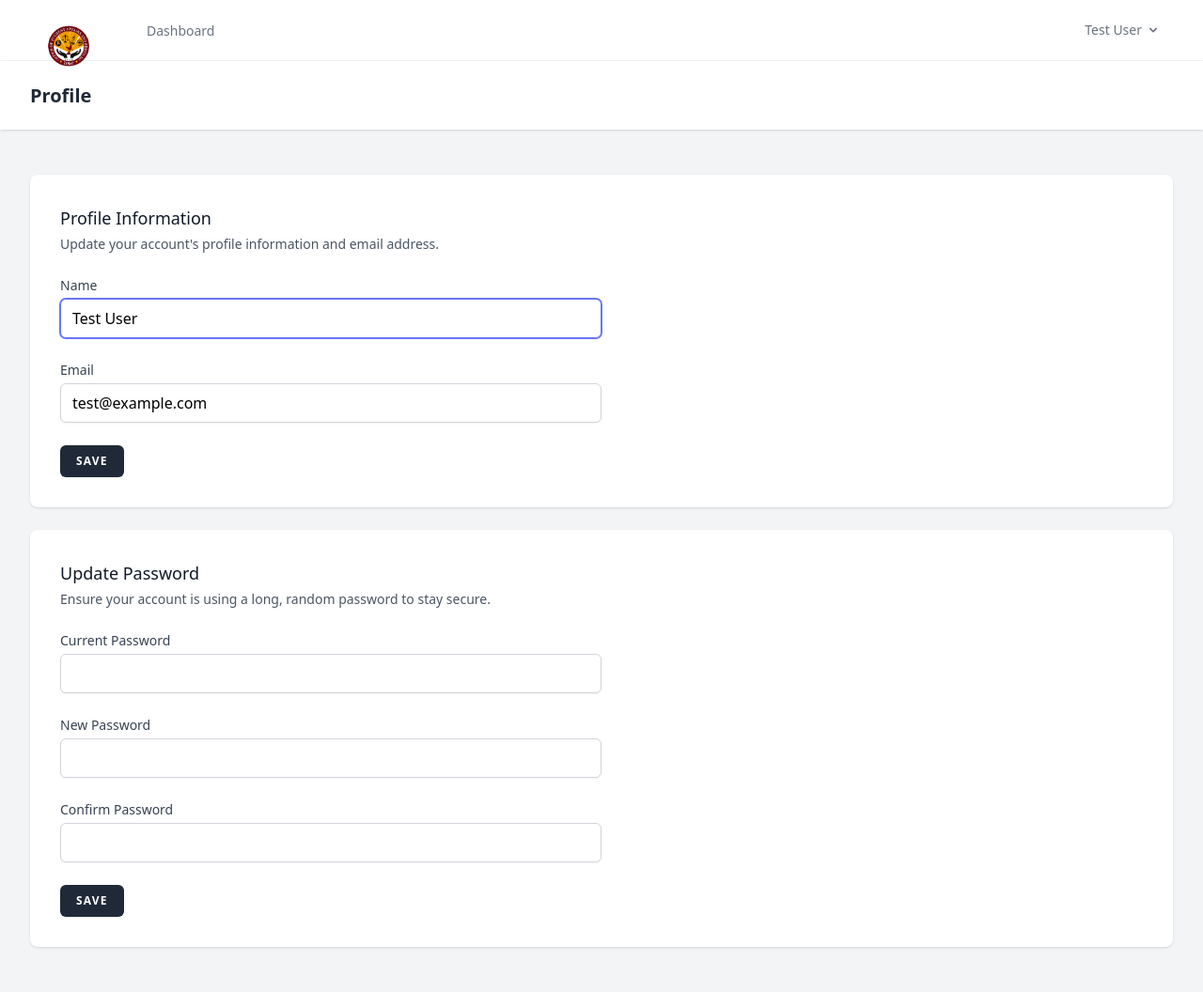
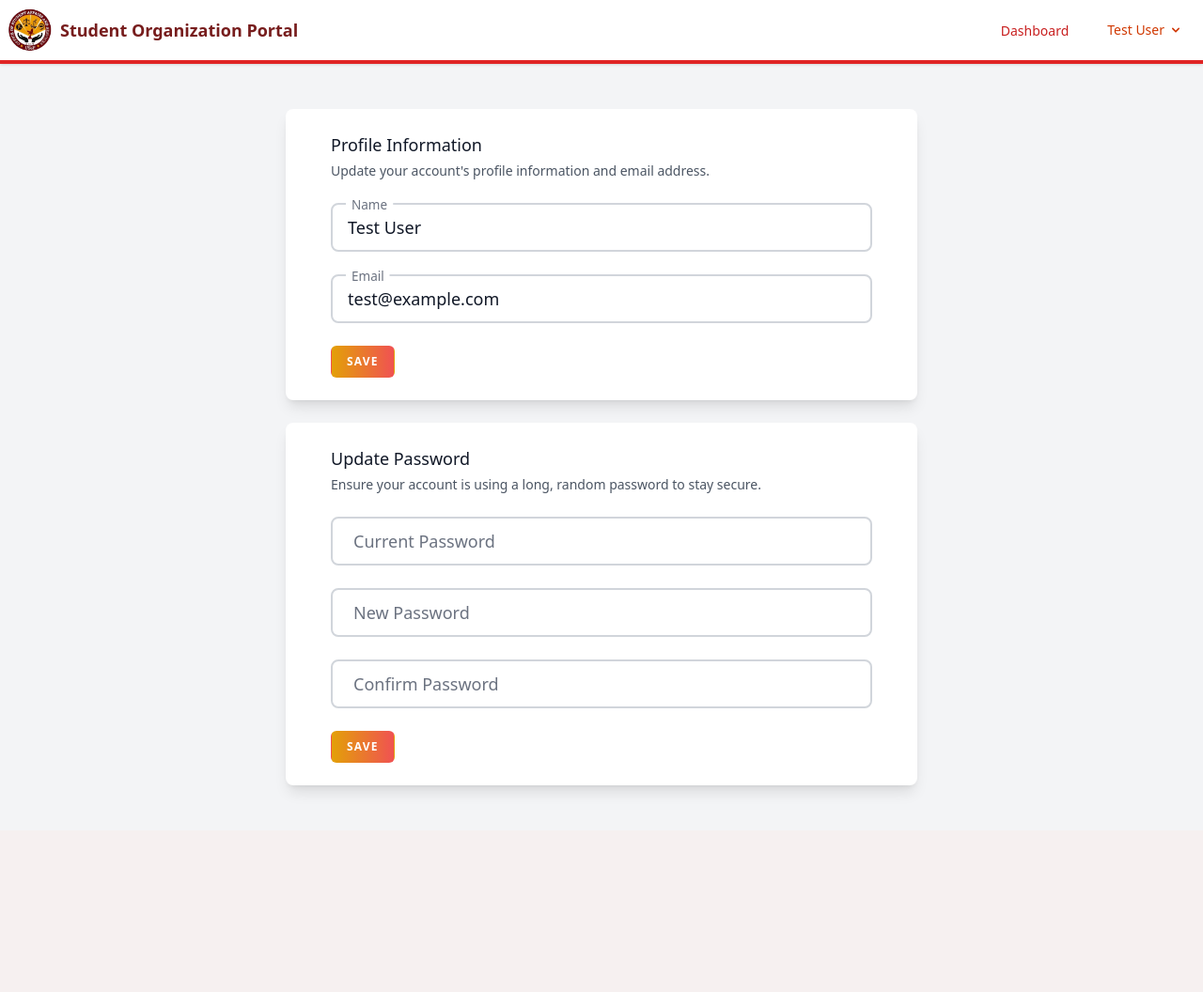
Before and after one commit to kirigaya211/osas, a Laravel app: page /profile in a window 1280 px wide. Shown: the whole page at 94% size. After the commit the page ends 845 px from the top, so only its background shows below. Run offline with Laravel 12, Linux system fonts and the light colour scheme; a user stored in the database is signed in; data comes from the database, SQL or seed files in the repository; data that the repository does not hold is empty; style sheets or scripts are compiled from the project's sources; some libraries are stand-ins or nearby versions.

Commit message:
"updated the profile page and added the OSAS logo" "updated the login and register pages" "updated the navigation bar" "fix the button design"

```diff
--- a/resources/views/components/nav-link.blade.php
+++ b/resources/views/components/nav-link.blade.php
@@ -2,8 +2,8 @@
 
 @php
 $classes = ($active ?? false)
-            ? 'inline-flex items-center px-1 pt-1 border-b-2 border-indigo-400 dark:border-indigo-600 text-sm font-medium leading-5 text-gray-900 dark:text-gray-100 focus:outline-none focus:border-indigo-700 transition duration-150 ease-in-out'
-            : 'inline-flex items-center px-1 pt-1 border-b-2 border-transparent text-sm font-medium leading-5 text-gray-500 dark:text-gray-400 hover:text-gray-700 dark:hover:text-gray-300 hover:border-gray-300 dark:hover:border-gray-700 focus:outline-none focus:text-gray-700 dark:focus:text-gray-300 focus:border-gray-300 dark:focus:border-gray-700 transition duration-150 ease-in-out';
+            ? 'inline-flex items-center px-1 pt-1 border-b-2 border-orange-400 dark:border-orange-600 text-sm font-medium leading-5 text-orange-600 dark:text-orange-600 focus:outline-none focus:border-orange-500 transition duration-150 ease-in-out'
+            : 'inline-flex items-center px-1 pt-1 border-b-2 border-transparent text-sm font-medium leading-5 text-red-700 dark:text-orange-400 hover:text-red-600 hover:border-red-600 focus:outline-none focus:text-red-600 dark:focus:text-red-600 focus:border-red-600 transition duration-150 ease-in-out';
 @endphp
 
 <a {{ $attributes->merge(['class' => $classes]) }}>
--- a/resources/views/components/primary-button.blade.php
+++ b/resources/views/components/primary-button.blade.php
@@ -1,3 +1,3 @@
-<button {{ $attributes->merge(['type' => 'submit', 'class' => 'inline-flex items-center px-4 py-2 bg-gray-800 dark:bg-gray-200 border border-transparent rounded-md font-semibold text-xs text-white dark:text-gray-800 uppercase tracking-widest hover:bg-gray-700 dark:hover:bg-white focus:bg-gray-700 dark:focus:bg-white active:bg-gray-900 dark:active:bg-gray-300 focus:outline-none focus:ring-2 focus:ring-indigo-500 focus:ring-offset-2 dark:focus:ring-offset-gray-800 transition ease-in-out duration-150']) }}>
+<button {{ $attributes->merge(['type' => 'submit', 'class' => 'inline-flex items-center px-4 py-2 bg-gradient-to-r from-yellow-400 to-red-500 text-white font-bold border border-transparent rounded-md text-xs uppercase tracking-widest hover:from-yellow-500 hover:to-red-600 focus:outline-none focus:ring-2 focus:ring-indigo-500 focus:ring-offset-2 transition ease-in-out duration-150']) }}>
     {{ $slot }}
 </button>
--- a/resources/views/layouts/app.blade.php
+++ b/resources/views/layouts/app.blade.php
@@ -11,6 +11,7 @@
         <link rel="preconnect" href="https://fonts.bunny.net">
         <link href="https://fonts.bunny.net/css?family=figtree:400,500,600&display=swap" rel="stylesheet" />
 
+
         <!-- Scripts -->
         @vite(['resources/css/app.css', 'resources/js/app.js'])
     </head>
@@ -19,13 +20,13 @@
             @include('layouts.navigation')
 
             <!-- Page Heading -->
-            @isset($header)
+            {{-- @isset($header)
                 <header class="bg-white dark:bg-gray-800 shadow">
                     <div class="max-w-7xl mx-auto py-6 px-4 sm:px-6 lg:px-8">
                         {{ $header }}
                     </div>
                 </header>
-            @endisset
+            @endisset --}}
 
             <!-- Page Content -->
             <main>
--- a/resources/views/layouts/navigation.blade.php
+++ b/resources/views/layouts/navigation.blade.php
@@ -1,31 +1,31 @@
-<nav x-data="{ open: false }" class="bg-white dark:bg-gray-800 border-b border-gray-100 dark:border-gray-700">
-    <!-- Primary Navigation Menu -->
-    <div class="max-w-7xl mx-auto px-4 sm:px-6 lg:px-8">
-        <div class="flex justify-between h-16">
-            <div class="flex">
-                <!-- Logo -->
-                <div class="shrink-0 flex items-center">
-                    <a href="{{ route('dashboard') }}">
-                        <x-application-logo class="block h-9 w-auto fill-current text-gray-800 dark:text-gray-200" />
-                    </a>
+<nav class="bg-white shadow w-full border-b-4 border-red-600">
+    <div class="container mx-auto p-2 flex justify-between items-center">
+        <!-- Logo and Title Section -->
+        <div class="flex items-center space-x-2">
+            <img src="{{ asset('images/OSAS-Logo.png') }}" alt="Logo" class="h-12">
+            <div>
+                <h1 class="text-lg font-bold text-orange-900">Student Organization Portal</h1>
+
+            </div>
         </div>
 
-                <!-- Navigation Links -->
-                <div class="hidden space-x-8 sm:-my-px sm:ms-10 sm:flex">
+        <!-- Right Section: Dashboard and Authenticated User Settings Dropdown -->
+        <div class="flex items-center space-x-6">
+            <!-- Dashboard Link -->
+            <div>
                 <x-nav-link :href="route('dashboard')" :active="request()->routeIs('dashboard')">
                     {{ __('Dashboard') }}
                 </x-nav-link>
             </div>
-            </div>
 
-            <!-- Settings Dropdown -->
-            <div class="hidden sm:flex sm:items-center sm:ms-6">
+        <!-- Authenticated User Settings Dropdown -->
+@auth
+<div class="text-right">
     <x-dropdown align="right" width="48">
         <x-slot name="trigger">
-                        <button class="inline-flex items-center px-3 py-2 border border-transparent text-sm leading-4 font-medium rounded-md text-gray-500 dark:text-gray-400 bg-white dark:bg-gray-800 hover:text-gray-700 dark:hover:text-gray-300 focus:outline-none transition ease-in-out duration-150">
+            <button class="inline-flex items-center px-3 py-2 border border-transparent text-sm leading-4 font-medium rounded-md text-orange-600 dark:text-orange-400 bg-white dark:bg-gray-800 hover:text-red-600 dark:hover:text-red-300 focus:outline-none transition ease-in-out duration-150">
                 <div>{{ Auth::user()->name }}</div>
-
-                            <div class="ms-1">
+                <div class="ml-1">
                     <svg class="fill-current h-4 w-4" xmlns="http://www.w3.org/2000/svg" viewBox="0 0 20 20">
                         <path fill-rule="evenodd" d="M5.293 7.293a1 1 0 011.414 0L10 10.586l3.293-3.293a1 1 0 111.414 1.414l-4 4a1 1 0 01-1.414 0l-4-4a1 1 0 010-1.414z" clip-rule="evenodd" />
                     </svg>
@@ -34,15 +34,15 @@
         </x-slot>
 
         <x-slot name="content">
-                        <x-dropdown-link :href="route('profile.edit')">
+            <!-- Profile Link -->
+            <x-dropdown-link :href="route('profile.edit')" class="text-orange-600 hover:text-red-600">
                 {{ __('Profile') }}
             </x-dropdown-link>
 
-                        <!-- Authentication -->
+            <!-- Logout -->
             <form method="POST" action="{{ route('logout') }}">
                 @csrf
-
-                            <x-dropdown-link :href="route('logout')"
+                <x-dropdown-link :href="route('logout')" class="text-orange-600 hover:text-red-600"
                                  onclick="event.preventDefault();
                                  this.closest('form').submit();">
                     {{ __('Log Out') }}
@@ -51,44 +51,42 @@
         </x-slot>
     </x-dropdown>
 </div>
+@endauth
 
-            <!-- Hamburger -->
-            <div class="-me-2 flex items-center sm:hidden">
-                <button @click="open = ! open" class="inline-flex items-center justify-center p-2 rounded-md text-gray-400 dark:text-gray-500 hover:text-gray-500 dark:hover:text-gray-400 hover:bg-gray-100 dark:hover:bg-gray-900 focus:outline-none focus:bg-gray-100 dark:focus:bg-gray-900 focus:text-gray-500 dark:focus:text-gray-400 transition duration-150 ease-in-out">
+<!-- Hamburger for mobile -->
+<div class="-mr-2 flex items-center sm:hidden">
+    <button @click="open = ! open" class="inline-flex items-center justify-center p-2 rounded-md text-orange-600 hover:text-red-600 focus:outline-none transition duration-150 ease-in-out">
         <svg class="h-6 w-6" stroke="currentColor" fill="none" viewBox="0 0 24 24">
-                        <path :class="{'hidden': open, 'inline-flex': ! open }" class="inline-flex" stroke-linecap="round" stroke-linejoin="round" stroke-width="2" d="M4 6h16M4 12h16M4 18h16" />
-                        <path :class="{'hidden': ! open, 'inline-flex': open }" class="hidden" stroke-linecap="round" stroke-linejoin="round" stroke-width="2" d="M6 18L18 6M6 6l12 12" />
+            <path :class="{ 'hidden': open, 'inline-flex': ! open }" class="inline-flex" stroke-linecap="round" stroke-linejoin="round" stroke-width="2" d="M4 6h16M4 12h16M4 18h16" />
+            <path :class="{ 'hidden': ! open, 'inline-flex': open }" class="hidden" stroke-linecap="round" stroke-linejoin="round" stroke-width="2" d="M6 18L18 6M6 6l12 12" />
         </svg>
     </button>
 </div>
-        </div>
-    </div>
 
-    <!-- Responsive Navigation Menu -->
+<!-- Responsive Menu for Mobile -->
 <div :class="{'block': open, 'hidden': ! open}" class="hidden sm:hidden">
     <div class="pt-2 pb-3 space-y-1">
-            <x-responsive-nav-link :href="route('dashboard')" :active="request()->routeIs('dashboard')">
+        <x-responsive-nav-link :href="route('dashboard')" :active="request()->routeIs('dashboard')" class="text-orange-600 hover:text-red-600">
             {{ __('Dashboard') }}
         </x-responsive-nav-link>
     </div>
 
-        <!-- Responsive Settings Options -->
-        <div class="pt-4 pb-1 border-t border-gray-200 dark:border-gray-600">
+    <!-- Responsive Auth Links -->
+    <div class="pt-4 pb-1 border-t border-gray-200">
         <div class="px-4">
-                <div class="font-medium text-base text-gray-800 dark:text-gray-200">{{ Auth::user()->name }}</div>
-                <div class="font-medium text-sm text-gray-500">{{ Auth::user()->email }}</div>
+            <div class="font-medium text-base text-orange-600 dark:text-orange-400">{{ Auth::user()->name }}</div>
+            <div class="font-medium text-sm text-orange-500 dark:text-orange-300">{{ Auth::user()->email }}</div>
         </div>
 
         <div class="mt-3 space-y-1">
-                <x-responsive-nav-link :href="route('profile.edit')">
+            <x-responsive-nav-link :href="route('profile.edit')" class="text-orange-600 hover:text-red-600">
                 {{ __('Profile') }}
             </x-responsive-nav-link>
 
-                <!-- Authentication -->
+            <!-- Logout -->
             <form method="POST" action="{{ route('logout') }}">
                 @csrf
-
-                    <x-responsive-nav-link :href="route('logout')"
+                <x-responsive-nav-link :href="route('logout')" class="text-orange-600 hover:text-red-600"
                                        onclick="event.preventDefault();
                                                  this.closest('form').submit();">
                     {{ __('Log Out') }}
@@ -97,4 +95,6 @@
         </div>
     </div>
 </div>
+
+
 </nav>
--- a/resources/views/profile/edit.blade.php
+++ b/resources/views/profile/edit.blade.php
@@ -1,34 +1,40 @@
 <x-app-layout>
     <x-slot name="header">
+        @include('components.navbar')
         <h2 class="font-semibold text-xl text-gray-800 dark:text-gray-200 leading-tight">
             {{ __('Profile') }}
         </h2>
     </x-slot>
 
     <div class="py-12">
-        <div class="max-w-7xl mx-auto sm:px-6 lg:px-8 space-y-6">
-            <div class="p-4 sm:p-8 bg-white dark:bg-gray-800 shadow sm:rounded-lg">
-                <div class="max-w-xl">
+        <div class="max-w-7xl mx-auto sm:px-6 lg:px-8">
+            <!-- Center the form content -->
+            <div class="flex justify-center">
+                <div class="w-full max-w-2xl">
+                    <!-- Profile Information Section -->
+                    <div class="p-6 bg-white dark:bg-gray-800 shadow-lg rounded-lg">
+                        <div class="max-w-xl mx-auto">
                             @include('profile.partials.update-profile-information-form')
                         </div>
                     </div>
 
-            <div class="p-4 sm:p-8 bg-white dark:bg-gray-800 shadow sm:rounded-lg">
-                <div class="max-w-xl">
+                    <!-- Password Update Section -->
+                    <div class="mt-6 p-6 bg-white dark:bg-gray-800 shadow-lg rounded-lg">
+                        <div class="max-w-xl mx-auto">
                             @include('profile.partials.update-password-form')
                         </div>
                     </div>
 
-
+                    <!-- Delete User Section (only visible for role 1 users) -->
                     @if (Auth::user()->role === 1)
-            <div class="p-4 sm:p-8 bg-white dark:bg-gray-800 shadow sm:rounded-lg">
-                <div class="max-w-xl">
+                    <div class="mt-6 p-6 bg-white dark:bg-gray-800 shadow-lg rounded-lg">
+                        <div class="max-w-xl mx-auto">
                             @include('profile.partials.delete-user-form')
                         </div>
                     </div>
-
                     @endif
-
+                </div>
+            </div>
         </div>
     </div>
 </x-app-layout>
--- a/resources/views/profile/partials/update-password-form.blade.php
+++ b/resources/views/profile/partials/update-password-form.blade.php
@@ -13,23 +13,17 @@
         @csrf
         @method('put')
 
-        <div>
-            <x-input-label for="update_password_current_password" :value="__('Current Password')" />
-            <x-text-input id="update_password_current_password" name="current_password" type="password" class="mt-1 block w-full" autocomplete="current-password" />
-            <x-input-error :messages="$errors->updatePassword->get('current_password')" class="mt-2" />
-        </div>
+        <!-- Current Password Input -->
+        <x-form label="Current Password" name="current_password" id="update_password_current_password" type="password" autocomplete="current-password" />
+        <x-input-error :messages="$errors->updatePassword->get('current_password')" class="mt-2" />
 
-        <div>
-            <x-input-label for="update_password_password" :value="__('New Password')" />
-            <x-text-input id="update_password_password" name="password" type="password" class="mt-1 block w-full" autocomplete="new-password" />
-            <x-input-error :messages="$errors->updatePassword->get('password')" class="mt-2" />
-        </div>
+        <!-- New Password Input -->
+        <x-form label="New Password" name="password" id="update_password_password" type="password" autocomplete="new-password" />
+        <x-input-error :messages="$errors->updatePassword->get('password')" class="mt-2" />
 
-        <div>
-            <x-input-label for="update_password_password_confirmation" :value="__('Confirm Password')" />
-            <x-text-input id="update_password_password_confirmation" name="password_confirmation" type="password" class="mt-1 block w-full" autocomplete="new-password" />
-            <x-input-error :messages="$errors->updatePassword->get('password_confirmation')" class="mt-2" />
-        </div>
+        <!-- Confirm Password Input -->
+        <x-form label="Confirm Password" name="password_confirmation" id="update_password_password_confirmation" type="password" autocomplete="new-password" />
+        <x-input-error :messages="$errors->updatePassword->get('password_confirmation')" class="mt-2" />
 
         <div class="flex items-center gap-4">
             <x-primary-button>{{ __('Save') }}</x-primary-button>
--- a/resources/views/profile/partials/update-profile-information-form.blade.php
+++ b/resources/views/profile/partials/update-profile-information-form.blade.php
@@ -17,15 +17,16 @@
         @csrf
         @method('patch')
 
+        <!-- Organization Name Input -->
+
+        <!-- Profile Update Inputs -->
         <div>
-            <x-input-label for="name" :value="__('Name')" />
-            <x-text-input id="name" name="name" type="text" class="mt-1 block w-full" :value="old('name', $user->name)" required autofocus autocomplete="name" />
+            <x-form label="Name" name="name" id="name" :value="old('name', $user->name)" required />
             <x-input-error class="mt-2" :messages="$errors->get('name')" />
         </div>
 
         <div>
-            <x-input-label for="email" :value="__('Email')" />
-            <x-text-input id="email" name="email" type="email" class="mt-1 block w-full" :value="old('email', $user->email)" required autocomplete="username" />
+            <x-form label="Email" name="email" id="email" type="email" :value="old('email', $user->email)" required />
             <x-input-error class="mt-2" :messages="$errors->get('email')" />
 
             @if ($user instanceof \Illuminate\Contracts\Auth\MustVerifyEmail && ! $user->hasVerifiedEmail())
```
Also changed, not shown: resources/views/auth/login.blade.php (+39 -28 lines), resources/views/auth/register.blade.php (+36 -31 lines), public/images/OSAS Logo.png (added), public/images/OSAS Logo11.png (added). Lines whose indentation alone changed are shown as unchanged.
